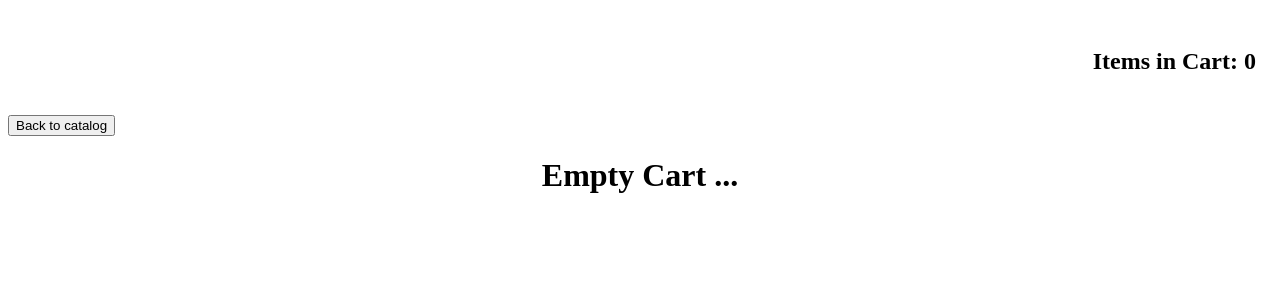
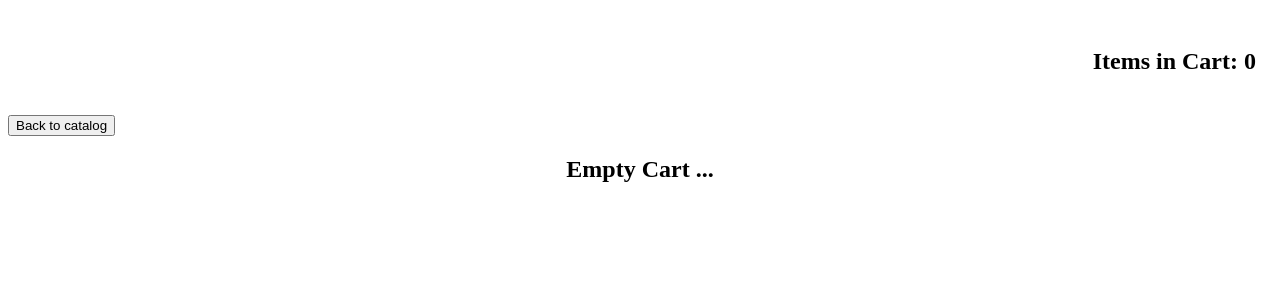
Before and after one commit to Chuks3/online-store, a Vue app: page /cart in a window 1280 px wide. Shown: the top 300 px of the page. Built offline with nearby package versions, Linux system fonts and the light colour scheme.

Commit message:
Fine tunning

```diff
--- a/src/views/cart.vue
+++ b/src/views/cart.vue
@@ -1,4 +1,5 @@
 <template>
+    <section>
         <button @click="router.push({ name: 'Catalog' })">Back to catalog</button>
         <div v-if="!store.cart.length" style="text-align: center;">
             <h1>Empty Cart ...</h1>
@@ -20,6 +21,7 @@
 
             </div>
         </div>
+    </section>
 </template>
 
 <script>
--- a/src/views/productDetail.vue
+++ b/src/views/productDetail.vue
@@ -1,4 +1,5 @@
 <template>
+    <main>
         <button @click="router.push({ name: 'Catalog' })">Back to catalog</button>
         <div class="product">
             <div class="product-image">
@@ -11,6 +12,7 @@
                 <button @click="addToCart">Add To Cart</button>
             </div>
         </div>
+    </main>
 </template>
 
 <script>
```
Lines whose indentation alone changed are shown as unchanged.
